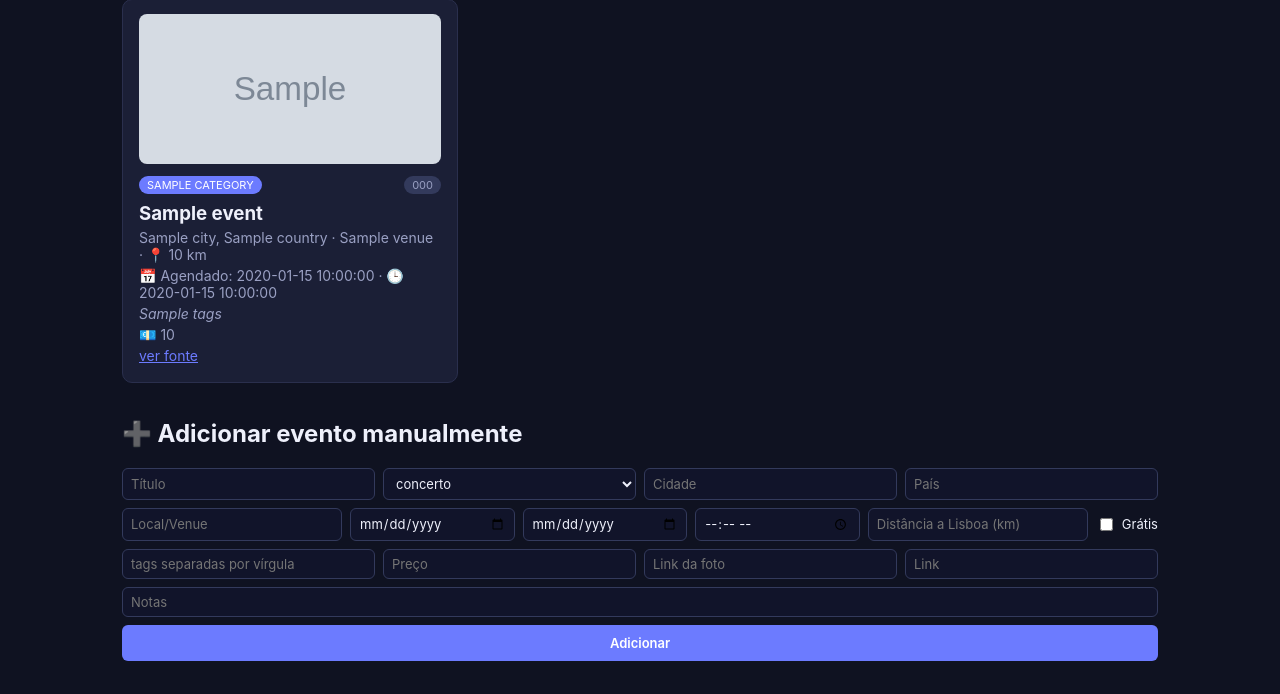
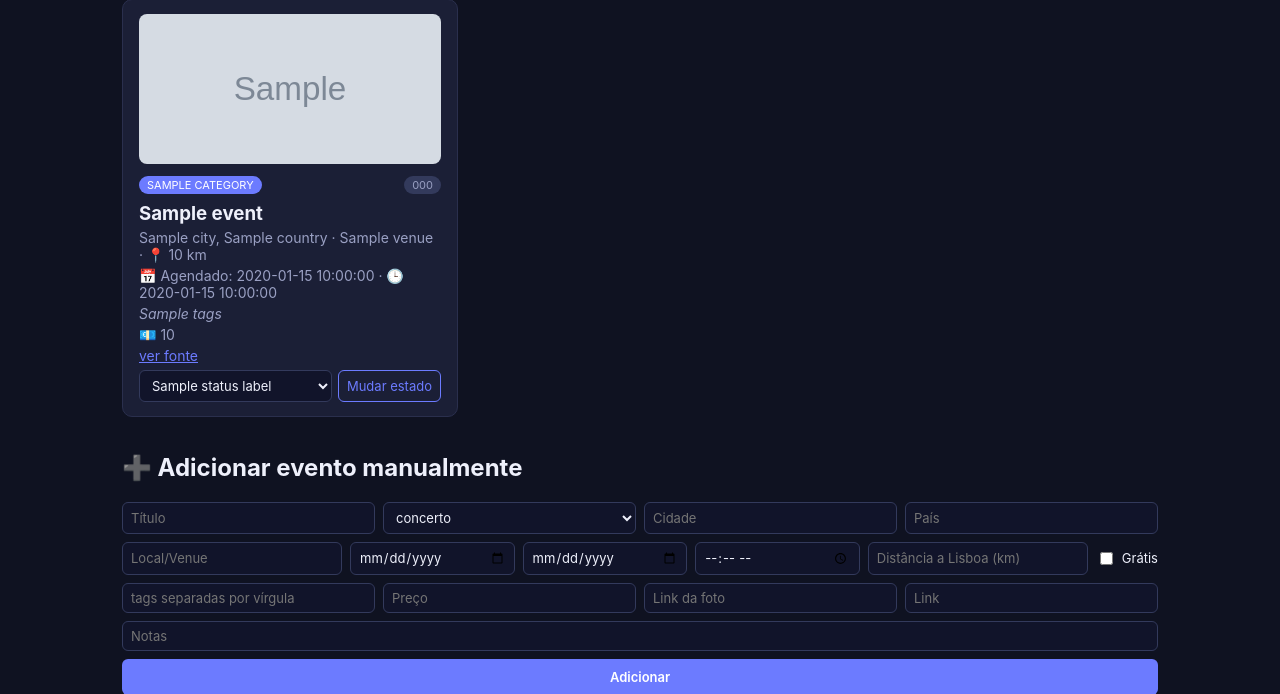
Before and after one commit to paulodiasfaria/eventos-app, a Flask app: template templates/dashboard.html in a window 1280 px wide. Shown: the part 710-1404 px from the top of the page. Before the commit the page ends 1371 px from the top, so only its background shows below. Run offline with Flask 3, Linux system fonts and the light colour scheme; the template is opened without the code that fills it: most values are stand-ins (such as "Sample title", 1, 10 or a date in 2020); grey boxes marked "Sample" are stand-in pictures.

Commit message:
feat: permitir mudar o estado de um evento diretamente (UI + API)

```diff
--- a/app.py
+++ b/app.py
@@ -487,6 +487,28 @@ def snooze_event(event_id):
     return redirect(request.referrer or url_for("dashboard"))
 
 
+@app.route("/events/<int:event_id>/set-status", methods=["POST"])
+def set_event_status(event_id):
+    """Permite mudar o estado de um evento diretamente pela UI, sem passar
+    pelo fluxo normal de aceitar/rejeitar/adiar (ex: corrigir um estado errado)."""
+    VALID_STATUSES = {"pending", "accepted", "rejected", "snoozed"}
+    new_status = request.form.get("status")
+    if new_status not in VALID_STATUSES:
+        return redirect(request.referrer or url_for("dashboard"))
+    db = get_db()
+    ev = db.execute("SELECT * FROM events WHERE id = ?", (event_id,)).fetchone()
+    if ev:
+        if new_status == "snoozed":
+            snoozed_until = (date.today() + timedelta(days=SNOOZE_DEFAULT_DAYS)).isoformat()
+            db.execute("UPDATE events SET status=?, snoozed_until=? WHERE id=?",
+                       (new_status, snoozed_until, event_id))
+        else:
+            db.execute("UPDATE events SET status=?, snoozed_until=NULL WHERE id=?",
+                       (new_status, event_id))
+        db.commit()
+    return redirect(request.referrer or url_for("dashboard"))
+
+
 MONTH_NAMES_PT = [
     "", "Janeiro", "Fevereiro", "Março", "Abril", "Maio", "Junho",
     "Julho", "Agosto", "Setembro", "Outubro", "Novembro", "Dezembro",
@@ -673,15 +695,18 @@ def api_update_event(event_id):
     if not ev:
         return jsonify({"error": "not_found"}), 404
     payload = request.get_json(force=True) or {}
-    allowed = {"event_date", "event_date_end", "event_time", "notes", "distance_km", "source_url", "title", "chosen_date", "city", "venue"}
+    allowed = {"event_date", "event_date_end", "event_time", "notes", "distance_km", "source_url", "title", "chosen_date", "city", "venue", "status"}
+    VALID_STATUSES = {"pending", "accepted", "rejected", "snoozed"}
     updates = {k: v for k, v in payload.items() if k in allowed}
+    if "status" in updates and updates["status"] not in VALID_STATUSES:
+        return jsonify({"error": "invalid_status", "allowed": sorted(VALID_STATUSES)}), 400
     if not updates:
         return jsonify({"error": "no_valid_fields", "allowed": sorted(allowed)}), 400
     set_clause = ", ".join(f"{k} = ?" for k in updates)
     db.execute(f"UPDATE events SET {set_clause} WHERE id = ?", (*updates.values(), event_id))
     db.commit()
     updated = db.execute("SELECT * FROM events WHERE id = ?", (event_id,)).fetchone()
-    return jsonify({k: updated[k] for k in ("id", "title", "event_date", "event_date_end", "event_time")})
+    return jsonify({k: updated[k] for k in ("id", "title", "status", "event_date", "event_date_end", "event_time")})
 
 
 def should_skip_event(item):
--- a/static/style.css
+++ b/static/style.css
@@ -72,6 +72,10 @@ button { cursor: pointer; }
 .snooze-form input[type="number"] { width: 55px; }
 .btn-snooze { background: transparent; color: var(--at_risk, #d9a200); border: 1px solid var(--at_risk, #d9a200); flex: 1; }
 
+.status-form { display: flex; gap: 6px; margin-top: 6px; }
+.status-form select { flex: 1; }
+.btn-status { background: transparent; color: var(--accent); border: 1px solid var(--accent); }
+
 .upcoming-list { list-style: none; padding: 0; }
 .upcoming-list li { background: var(--card); margin-bottom: 8px; padding: 10px 14px; border-radius: 8px; }
 
--- a/templates/dashboard.html
+++ b/templates/dashboard.html
@@ -102,6 +102,14 @@
         <button type="submit" class="btn-snooze">Adiar</button>
       </form>
       {% endif %}
+      <form method="post" action="{{ url_for('set_event_status', event_id=e.id) }}" class="status-form">
+        <select name="status">
+          {% for key, label in status_labels.items() if key != 'all' %}
+          <option value="{{ key }}" {% if key == e.status %}selected{% endif %}>{{ label }}</option>
+          {% endfor %}
+        </select>
+        <button type="submit" class="btn-status">Mudar estado</button>
+      </form>
     </div>
     {% endfor %}
   </div>
```
